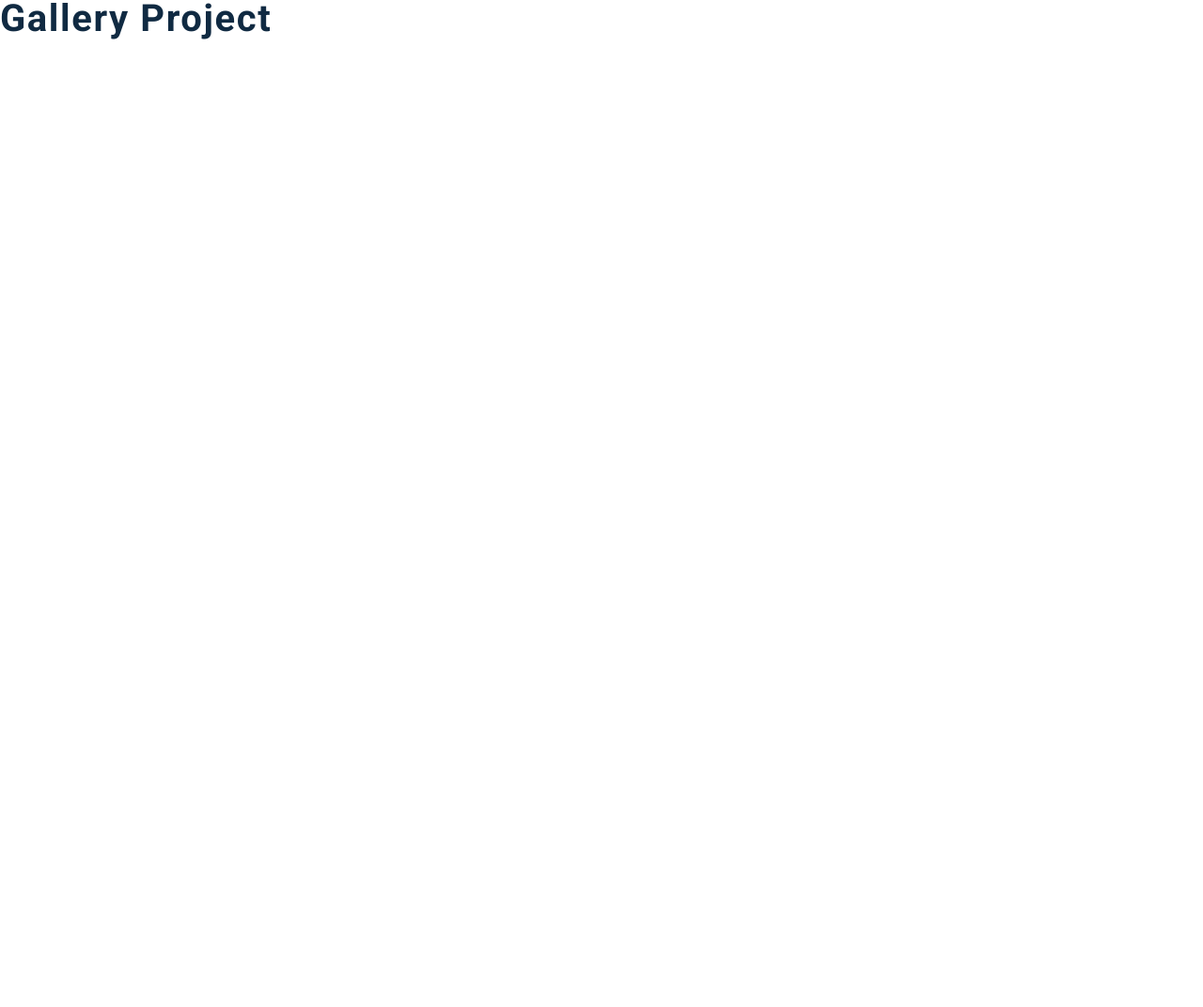
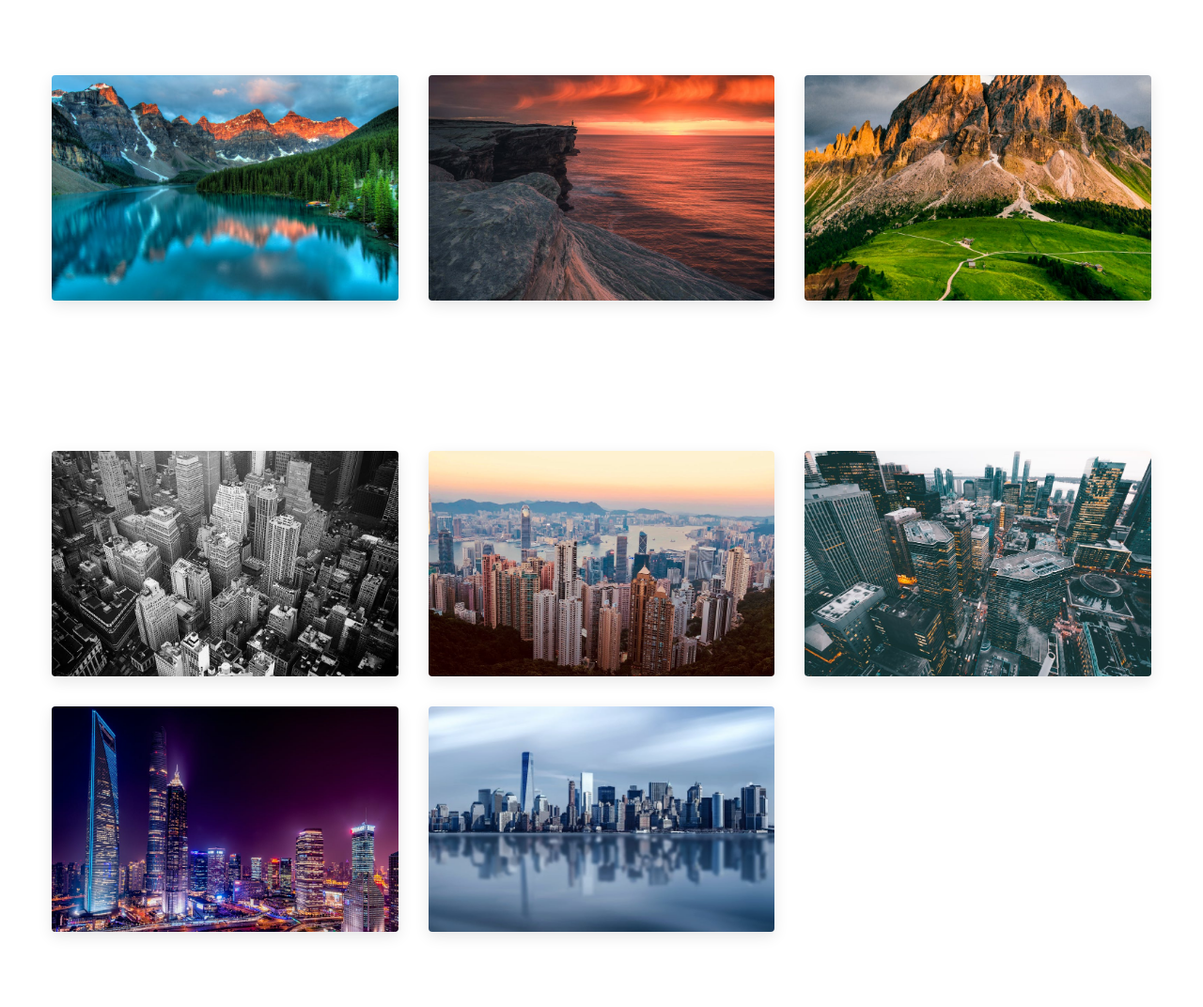
Before and after one commit to JGitHub25/oop-projects, a plain HTML site: page gallery/starter/index.html in a window 1280 px wide. Shown: the whole page at 94% size. Before the commit the page ends 800 px from the top, so only its background shows below. Drawn offline with nearby package versions, Linux system fonts and the light colour scheme.

Commit message:
Gallery HTML ready.

```diff
--- a/gallery/starter/app.js
+++ b/gallery/starter/app.js
@@ -7,3 +7,17 @@ function getElement(selection) {
     `Please check "${selection}" selector, no such element exists`
   );
 }
+
+function Gallery(HTMLelement) {
+  this.pictures = HTMLelement.querySelectorAll("img");
+
+  this.modal = getElement(".modal");
+  this.modalImg = getElement(".main-img");
+  this.modalImagesContainer = getElement(".modal-images");
+  this.closeBtn = getElement(".close-btn");
+  this.prevBtn = getElement(".prev-btn");
+  this.nextBtn = getElement(".next-btn");
+}
+
+const nature = new Gallery(getElement(".nature"));
+const city = new Gallery(getElement(".city"));
--- a/gallery/starter/index.html
+++ b/gallery/starter/index.html
@@ -13,7 +13,99 @@
     <link rel="stylesheet" href="styles.css" />
   </head>
   <body>
-    <h2>gallery project</h2>
+    <!-- NATURE -->
+    <section class="section nature">
+      <img
+        src="images/nature-1.jpeg"
+        alt="nature"
+        class="img"
+        title="nature-1"
+        data-id="1"
+      />
+      <img
+        src="images/nature-2.jpeg"
+        alt="nature"
+        class="img"
+        title="nature-2"
+        data-id="2"
+      />
+      <img
+        src="images/nature-3.jpeg"
+        alt="nature"
+        class="img"
+        title="nature-3"
+        data-id="3"
+      />
+    </section>
+    <!-- NATURE end -->
+    <!-- CITY -->
+    <section class="section city">
+      <img
+        src="images/city-1.jpeg"
+        alt="city"
+        class="img"
+        title="city-1"
+        data-id="1"
+      />
+      <img
+        src="images/city-2.jpeg"
+        alt="city"
+        class="img"
+        title="city-2"
+        data-id="2"
+      />
+      <img
+        src="images/city-3.jpeg"
+        alt="city"
+        class="img"
+        title="city-3"
+        data-id="3"
+      />
+      <img
+        src="images/city-4.jpeg"
+        alt="city"
+        class="img"
+        title="city-4"
+        data-id="4"
+      />
+      <img
+        src="images/city-5.jpeg"
+        alt="city"
+        class="img"
+        title="city-5"
+        data-id="5"
+      />
+    </section>
+    <!-- CITY end -->
+    <!-- MODAL -->
+    <div class="modal">
+      <button class="close-btn"><i class="fas fa-times"></i></button>
+      <div class="modal-content">
+        <!-- prev/next buttons -->
+        <button class="prev-btn"><i class="fas fa-chevron-left"></i></button>
+        <button class="next-btn"><i class="fas fa-chevron-right"></i></button>
+        <!-- content -->
+        <img src="images/nature-2.jpeg" class="main-img" alt="" />
+        <h3 class="image-name">image name</h3>
+        <div class="modal-images">
+          <img
+            src="images/city-4.jpeg"
+            alt="city"
+            class="modal-img selected"
+            title="city-4"
+            data-id="4"
+          />
+          <img
+            src="images/city-5.jpeg"
+            alt="city"
+            class="modal-img"
+            title="city-5"
+            data-id="5"
+          />
+        </div>
+      </div>
+    </div>
+    <!-- MODAL end -->
     <script src="app.js"></script>
   </body>
 </html>
```
